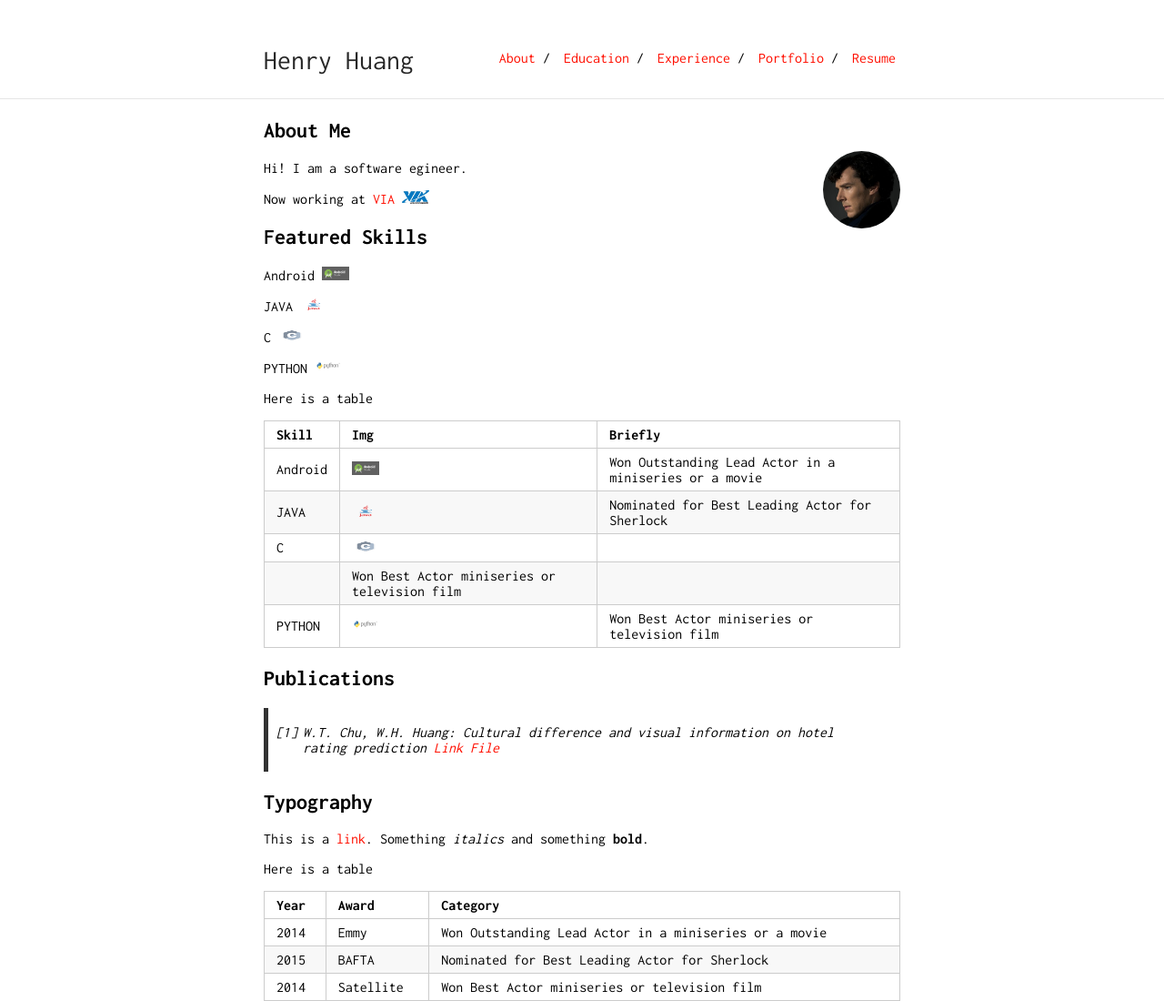
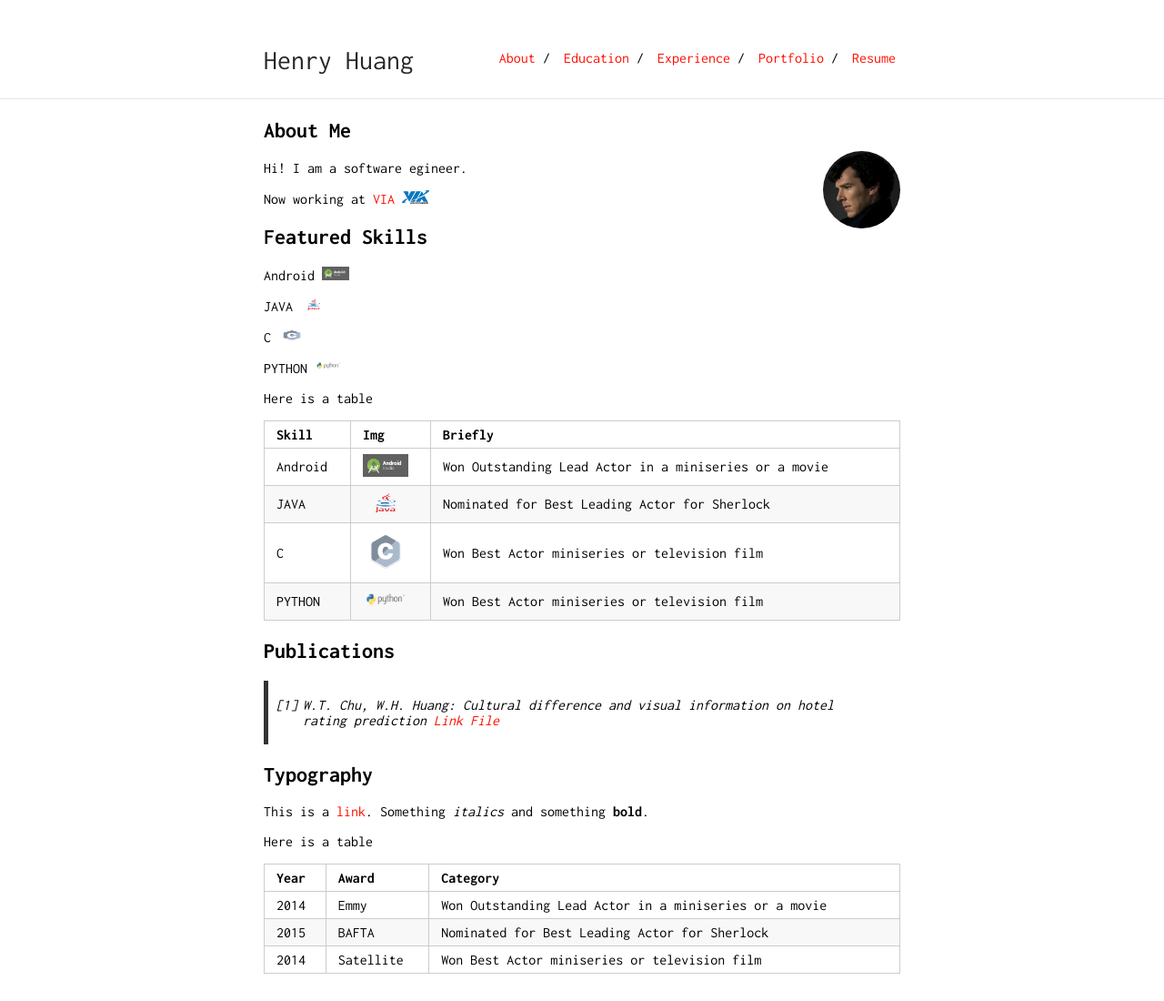
Before and after one commit to henry0726/henry0726.github.io, a Jekyll site: the page built from index.md, in a window 1280 px wide. Shown: the whole page at 91% size. Built offline with Jekyll 4.4.1, drawn with Linux system fonts in a browser that asks for light colours; our own code applies the rules of GitHub Pages for plain Markdown files; after the commit the page ends 1070 px from its top, so only the background shows below that.

Commit message:
Update index.md

```diff
--- a/index.md
+++ b/index.md
@@ -24,11 +24,10 @@ Here is a table
 
 Skill | Img | Briefly
 -----|-------|--------
-Android | <img src="android-studio-logo.png" style="width:30px;height:15px;"/>  | Won Outstanding Lead Actor in a miniseries or a movie
-JAVA | <img src="JAVA.webp" style="width:30px;height:15px;"/> | Nominated for Best Leading Actor for Sherlock
-C | <img src="C language.sh.png" style="width:30px;height:15px;"/>
- | Won Best Actor miniseries or television film
-PYTHON | <img src="python-logo.png" style="width:30px;height:15px;"/> | Won Best Actor miniseries or television film
+Android | <img src="android-studio-logo.png" style="width:50px;height:25px;"/>  | Won Outstanding Lead Actor in a miniseries or a movie
+JAVA | <img src="JAVA.webp" style="width:50px;height:25px;"/> | Nominated for Best Leading Actor for Sherlock
+C | <img src="C language.sh.png" style="width:50px;height:50px;"/>| Won Best Actor miniseries or television film
+PYTHON | <img src="python-logo.png" style="width:50px;height:25px;"/> | Won Best Actor miniseries or television film
 
 ## Publications
 
```
